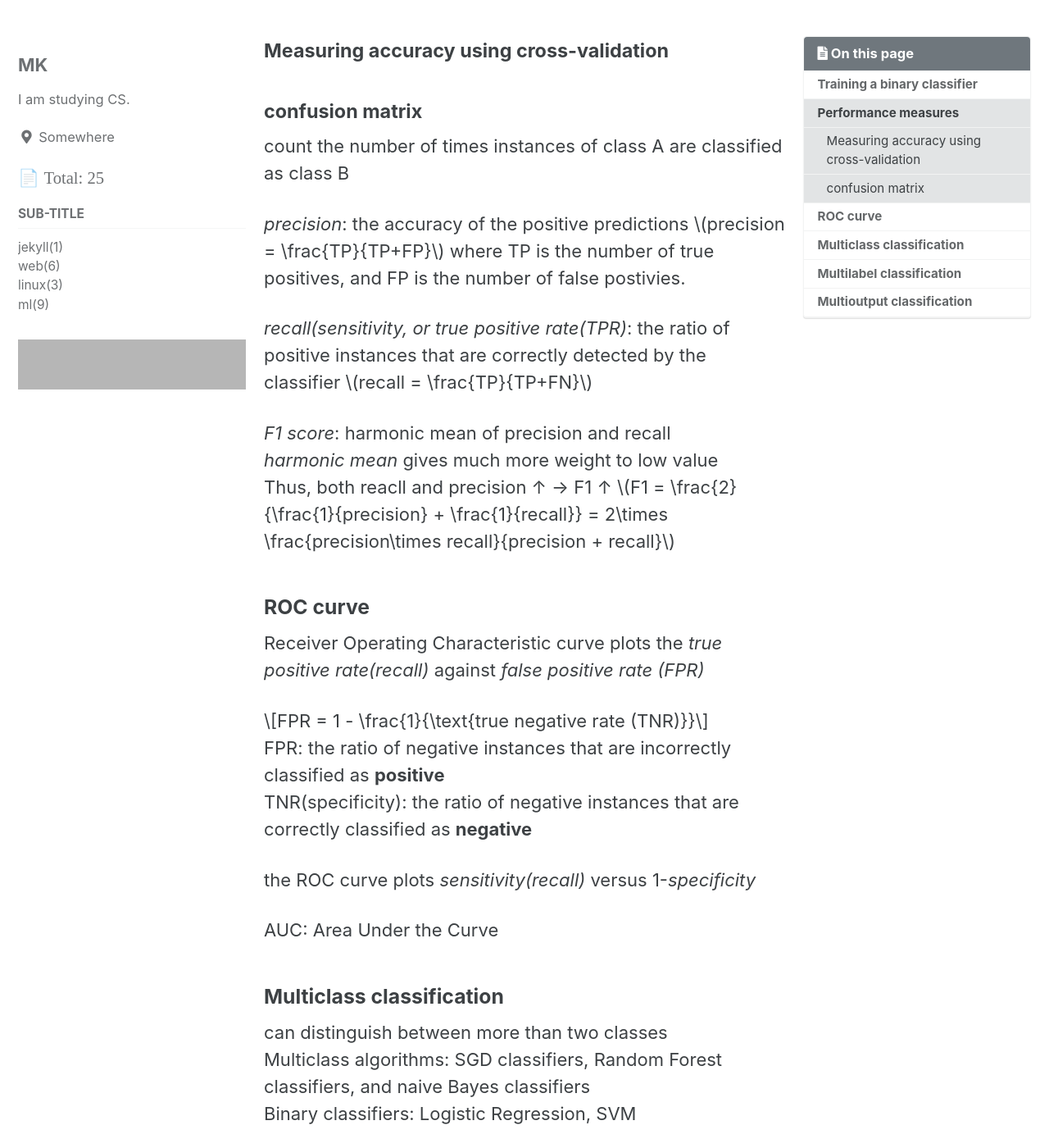
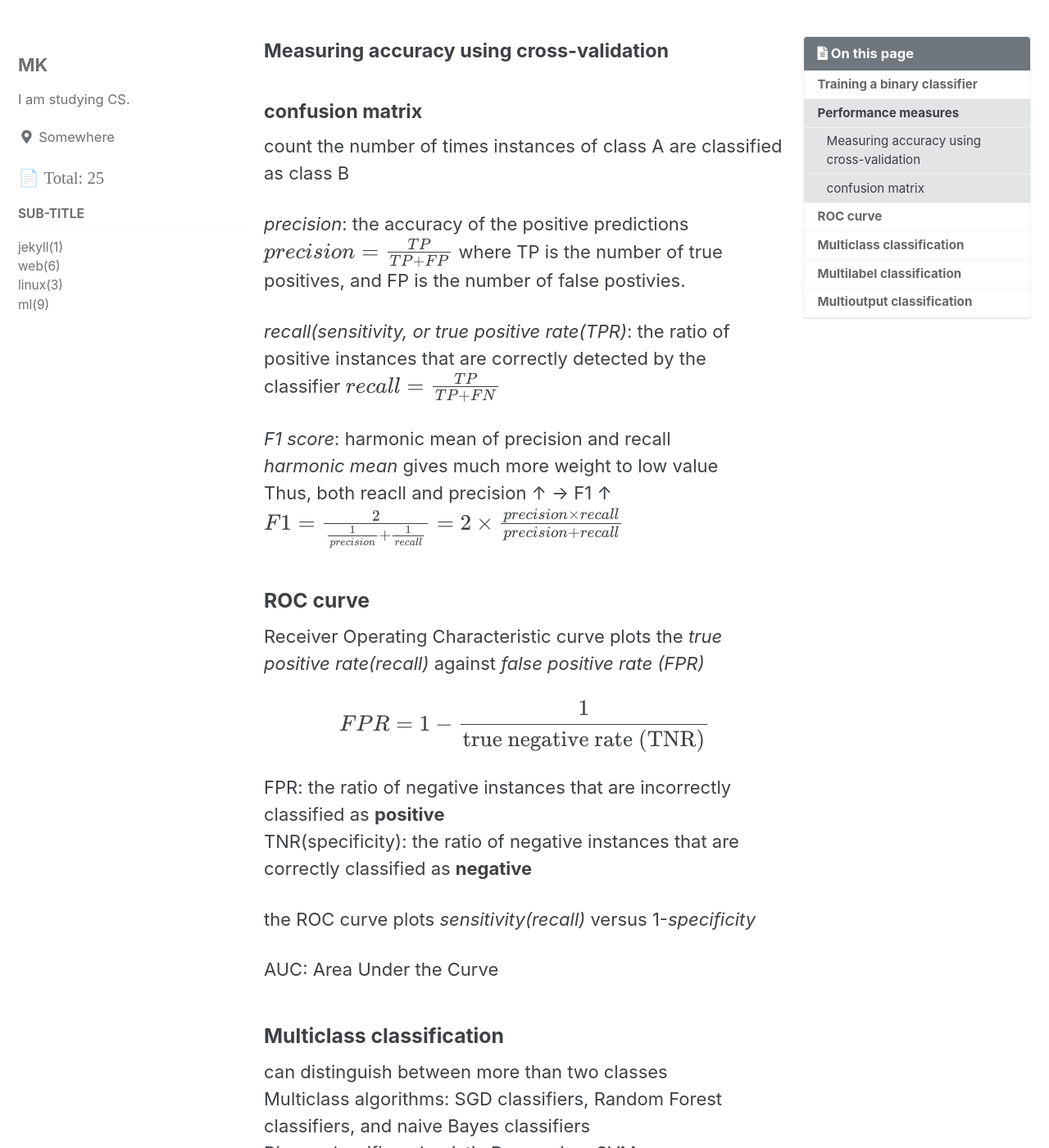
Before and after one commit to MK-43/mk-43.github.io, a Jekyll site: the page built from _posts/ml/hands-on/2022-04-21-hands-on-ml-ch3-classification.md, in a window 1280 px wide and 1400 px high, scrolled down 465 px. Shown: the whole window at 82% size. Built offline with Jekyll 4.4.1, drawn with Linux system fonts in a browser that asks for light colours; cached includes are drawn as plain includes; formulas are drawn with MathJax 3; some of the changed text lies outside the part shown; grey boxes are pictures that could not be loaded.

Commit message:
Add MathJax unconditionally

```diff
--- a/_includes/sidebar.html
+++ b/_includes/sidebar.html
@@ -60,8 +59,7 @@
             </li>
             <li>
                 <br>
-            <img
-                src="https://hits.seeyoufarm.com/api/count/incr/badge.svg?url=https%3A%2F%2Fmk-43.github.io&count_bg=%23FFCC35&title_bg=%23555555&icon=&icon_color=%23E7E7E7&title=visitors&edge_flat=false">
+                <!-- <img src="https://hits.seeyoufarm.com/api/count/incr/badge.svg?url=https%3A%2F%2Fmk-43.github.io&count_bg=%23FFCC35&title_bg=%23555555&icon=&icon_color=%23E7E7E7&title=visitors&edge_flat=false"> -->
             </li>
         </ul>
     </nav>
--- a/_layouts/default.html
+++ b/_layouts/default.html
@@ -8,16 +8,18 @@
   Free for personal and commercial use under the MIT license
   https://github.com/mmistakes/minimal-mistakes/blob/master/LICENSE
 -->
-<html lang="{{ site.locale | slice: 0,2 | default: "en" }}" class="no-js">
+<html lang="{{ site.locale | slice: 0,2 | default: " en" }}" class="no-js">
+
 <head>
     {% include head.html %}
     {% include head/custom.html %}
-    {% if page.use_math %}
     {% include mathjax_support.html %}
-    {% endif %}
+    <!-- {% if page.use_math %} -->
+    <!-- {% endif %} -->
 </head>
 
-  <body class="layout--{{ page.layout | default: layout.layout }}{% if page.classes or layout.classes %}{{ page.classes | default: layout.classes | join: ' ' | prepend: ' ' }}{% endif %}">
+<body
+    class="layout--{{ page.layout | default: layout.layout }}{% if page.classes or layout.classes %}{{ page.classes | default: layout.classes | join: ' ' | prepend: ' ' }}{% endif %}">
     {% include_cached skip-links.html %}
     {% include_cached browser-upgrade.html %}
     {% include_cached masthead.html %}
@@ -42,4 +44,5 @@
     {% include scripts.html %}
 
 </body>
+
 </html>
```
Also changed, not shown: other parts of _includes/sidebar.html (+1 -2 lines), _posts/ml/hands-on/2022-04-21-hands-on-ml-ch3-classification.md (+1 -0 lines), _posts/ml/hands-on/2022-04-26-hands-on-ml-ch4-training-models.md (+7 -6 lines), _posts/ml/quest-for-ml/2022-04-26-quest-ch-3.md (+0 -2 lines). Lines whose indentation alone changed are shown as unchanged.
